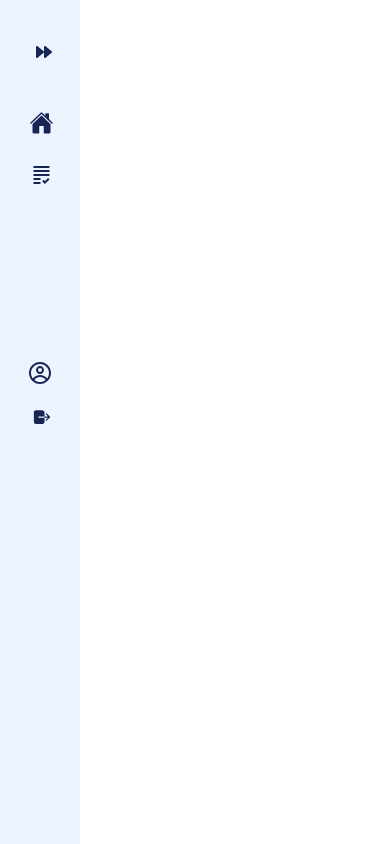
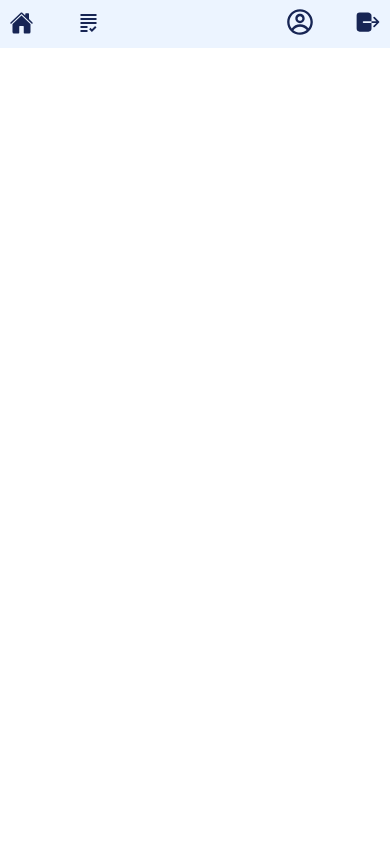
Before and after one commit to arivanan0218/MisSystem-Frontend, a React (Vite) app: page /marks in a window 390 px wide. Built offline with nearby package versions, Linux system fonts and the light colour scheme.

Commit message:
Make Sidebar responsive.

```diff
--- a/src/Components/Sidebar.jsx
+++ b/src/Components/Sidebar.jsx
@@ -51,9 +51,10 @@ const Sidebar = ({ children, setBreadcrumb }) => {
 
   return (
     <div className='flex font-poppins'>
-      <div className={`${open ? '' : 'w-20'} h-full bg-bgSidebar font-poppins fixed top-0 left-0`}>
-
-        <div className={`flex items-center mt-10 mb-10 text-blue-950`}>
+      <div className={`flex flex-row md:flex-col justify-between ${open ? '' : 'w-20'} md:h-screen
+      h-12 w-full md:w-auto bg-bgSidebar font-poppins fixed top-0 left-0`}>
+        <div className=''>
+          <div className={`hidden md:flex  items-center mt-10 mb-10 text-blue-950`}>
             <h1 className={`${open ? 'text-[24px] font-bold ml-7 mr-10 duration-300' : 'scale-0 ml-0 -mr-2'}`}>
               Menu
             </h1>
@@ -62,8 +63,7 @@ const Sidebar = ({ children, setBreadcrumb }) => {
               onClick={toggle}
             />
           </div>
-
-        <ul className='text-blue-950 font-bold pl-7'>
+          <ul className='flex felx-row gap-x-8 md:flex-col text-blue-950 font-bold pl-2 md:pl-7 mt-1 '>
             {/* Home icon - visible to all users */}
             <li className='mb-2 rounded py-2 cursor-pointer text-xl hover:text-blue-900'>
               <Link to={'/departments'} onClick={() => setBreadcrumb('Site Home')}>
@@ -71,7 +71,6 @@ const Sidebar = ({ children, setBreadcrumb }) => {
                 {open && <span>Site Home</span>}
               </Link>
             </li>
-
             {/* Lecturer icon - visible only to admin users */}
             {isAdmin && (
               <li className='mb-2 rounded py-2 cursor-pointer text-xl hover:text-blue-900'>
@@ -81,7 +80,6 @@ const Sidebar = ({ children, setBreadcrumb }) => {
                 </Link>
               </li>
             )}
-
             {/* Student icon - visible to lecturers, HODs, module coordinators, and admins */}
             {(isLecturerOrAdmin || isAdmin) && (
               <li className='mb-2 rounded py-2 cursor-pointer text-xl hover:text-blue-900'>
@@ -91,7 +89,6 @@ const Sidebar = ({ children, setBreadcrumb }) => {
                 </Link>
               </li>
             )}
-
             {/* Transcript icon - visible to all users */}
             <li className='mb-2 rounded py-2 cursor-pointer text-xl hover:text-blue-900'>
               <Link to={'/module/endExam'} onClick={() => setBreadcrumb('Transcript')}>
@@ -100,27 +97,27 @@ const Sidebar = ({ children, setBreadcrumb }) => {
               </Link>
             </li>
           </ul>
-
-        <div className={`${open ? '' : 'w-20'}`}>
-          <div className='flex justify-center mt-40'>
+        </div>
+        <div className={`mb-24 flex flex-row md:flex-col gap-x-8 `}>
+          <div className={`${open ? 'pl-7' : 'pl-4'} `}>
             <a href="">
-               <CgProfile className={`${open ? 'mr-5' : ''} text-blue-950 inline-block w-6 h-6`} />
+               <CgProfile className={`${open ? 'mr-5' : ''} text-blue-950 inline-block w-7 h-7 m-2`} />
               {open && <span className='text-blue-950 font-semibold'>Username</span>}
             </a>
           </div>
 
-          <div className='flex justify-center mt-5'>
+          <div className=''>
             <button
               onClick={logout}
-              className={`${open ? 'text-white bg-blue-950 rounded m-2 px-16 py-3 flex items-center' : 'w-20'} hover:shadow-primary-2 hover:scale-105 hover:outline-5 hover:outline-blue-600`}>
-              <IoLogOut className={`${open ? 'mr-2' : 'ml-1 text-blue-950'} inline-block w-5 h-5`} />
-              {open && <span>Logout</span>}
+              className={`${open ? 'text-white bg-blue-950 rounded m-2 px-8 py-3 flex items-center mx-5' : 'md:w-20'} hover:shadow-primary-2 hover:scale-105 hover:outline-5 hover:outline-blue-600`}>
+              <IoLogOut className={`${open ? '-ml-3 mr-5 mt-0' : 'md:ml-2 text-blue-950'} inline-block w-7 h-7 mt-2 mr-2`} />
+              {open && <span className=''>Logout</span>}
             </button>
           </div>
         </div>
       </div>
 
-      <div className={`${open ? 'ml-56' : 'ml-20'} flex-1`}>
+      <div className={`${open ? 'md:ml-56' : 'md:ml-20'} flex-1 mt-12 md:mt-0`}>
         {children}
       </div>
     </div>
```
Lines whose indentation alone changed are shown as unchanged.
